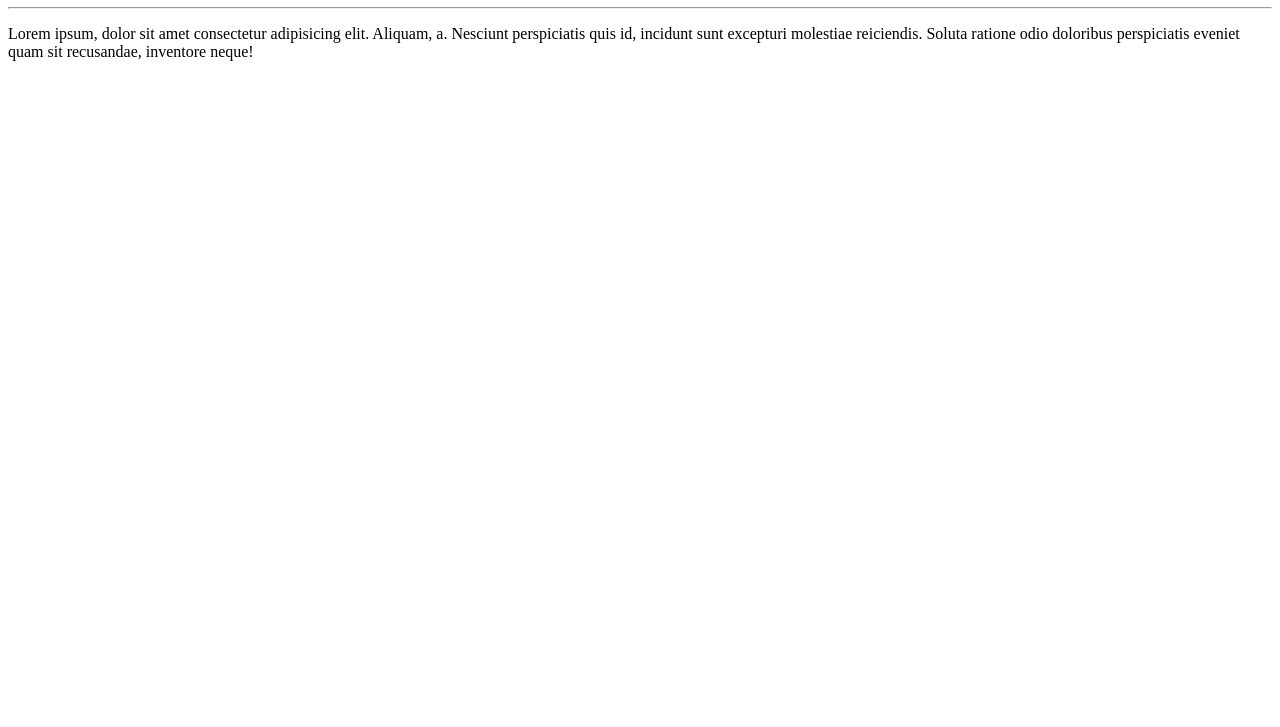
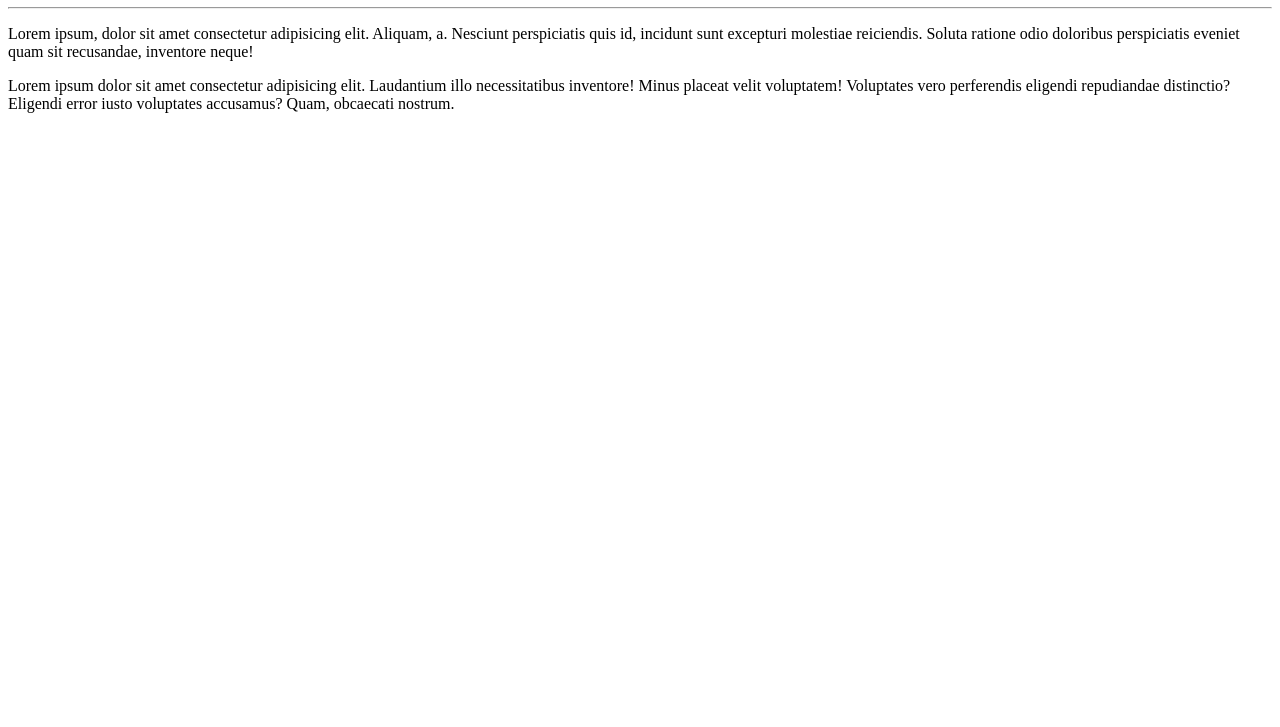
Before and after one commit to eduardoronsoni/Ola-Mundo, a plain HTML site: page site-exemplo/index.html in a window 1280 px wide. Shown: the part 73-800 px from the top of the page. Drawn offline with Linux system fonts and the light colour scheme.

Commit message:
Adicionei um parágrafo

```diff
--- a/site-exemplo/index.html
+++ b/site-exemplo/index.html
@@ -10,6 +10,6 @@
     <h1>Olá, Mundo!</h1>
     <hr>
     <p>Lorem ipsum, dolor sit amet consectetur adipisicing elit. Aliquam, a. Nesciunt perspiciatis quis id, incidunt sunt excepturi molestiae reiciendis. Soluta ratione odio doloribus perspiciatis eveniet quam sit recusandae, inventore neque!</p>
-
+    <p>Lorem ipsum dolor sit amet consectetur adipisicing elit. Laudantium illo necessitatibus inventore! Minus placeat velit voluptatem! Voluptates vero perferendis eligendi repudiandae distinctio? Eligendi error iusto voluptates accusamus? Quam, obcaecati nostrum.</p>
 </body>
 </html>
```
